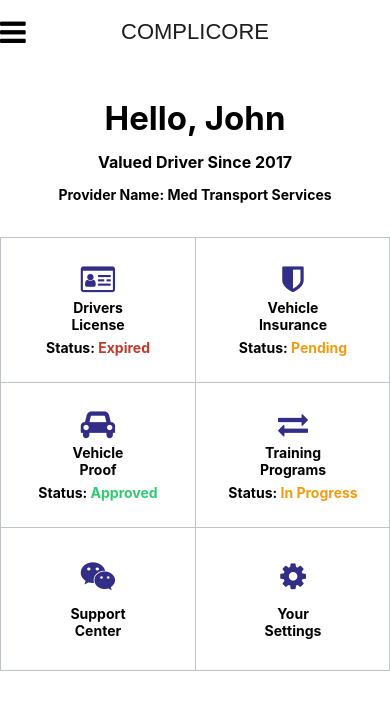
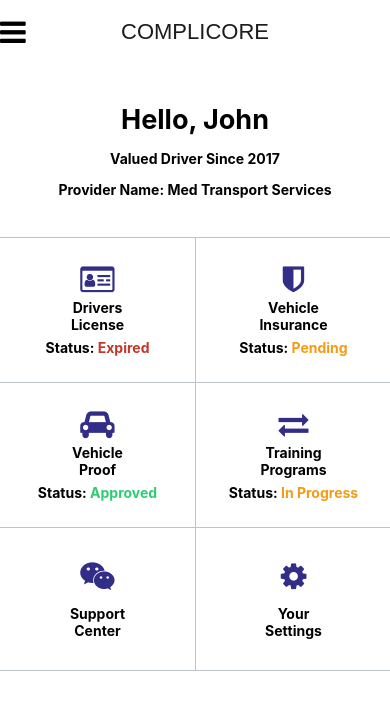
Before and after one commit to hyunjinnnnnp/complicore-proto, a React Native app: screen /Home in a window 390 px wide. Shown: the top 710 px of the page. Built offline with nearby package versions, Linux system fonts and the light colour scheme.

Commit message:
Refactoring

```diff
--- a/components/ScreenBtn.tsx
+++ b/components/ScreenBtn.tsx
@@ -1,10 +1,8 @@
 import React from "react";
-import { Text, Platform } from "react-native";
+import { Platform } from "react-native";
 import styled from "styled-components/native";
 import { FontAwesome } from "@expo/vector-icons";
-import Status from "./Status";
-import { colors } from "../globalStyles";
-import { pixelSizeVertical } from "../globalStyles";
+import { colors, fontPixel, pixelSizeVertical } from "../globalStyles";
 
 const Btn = styled.TouchableOpacity`
   align-items: center;
@@ -13,6 +11,37 @@ const Btn = styled.TouchableOpacity`
   background-color: white;
   margin-right: 1px;
   margin-bottom: 1px;
+`;
+
+const Title = styled.Text`
+  text-align: center;
+  font-weight: ${Platform.OS === "ios" ? "600" : "700"};
+  font-size: ${fontPixel(10)}px;
+`;
+
+const TextColumn = styled.Text`
+  font-weight: ${Platform.OS === "ios" ? "600" : "700"};
+  font-size: ${fontPixel(10)}px;
+`;
+
+const enum DriversStatus {
+  Expired = "Expired",
+  Pending = "Pending",
+  Approved = "Approved",
+  InProgress = "In Progress",
+}
+
+const Text = styled.Text<{ status: string }>`
+  color: ${(props) =>
+    props.status === DriversStatus.Expired
+      ? colors.red
+      : props.status === DriversStatus.Pending
+      ? colors.yellow
+      : props.status === DriversStatus.Approved
+      ? colors.green
+      : props.status === DriversStatus.InProgress
+      ? colors.yellow
+      : colors.black};
 `;
 
 interface IScreenBtnProps {
@@ -35,16 +64,12 @@ const ScreenBtn: React.FC<IScreenBtnProps> = ({
   return (
     <Btn style={{ width, height }} onPress={onPress}>
       <FontAwesome name={icon} size={30} color={colors.purple} />
-      <Text
-        style={{
-          textAlign: "center",
-          fontWeight: Platform.OS === "ios" ? "600" : "700",
-          fontSize: 14,
-        }}
-      >
-        {title.replace(" ", "\n")}
-      </Text>
-      {status ? <Status state={status} /> : null}
+      <Title>{title.replace(" ", "\n")}</Title>
+      {status ? (
+        <TextColumn>
+          Status: <Text status={status}>{status}</Text>
+        </TextColumn>
+      ) : null}
     </Btn>
   );
 };
--- a/components/Status.tsx
+++ /dev/null
@@ -1,45 +0,0 @@
-import React from "react";
-import { Platform } from "react-native";
-import styled from "styled-components/native";
-import { colors } from "../globalStyles";
-import { fontPixel } from "../globalStyles";
-
-const Column = styled.View``;
-const State = styled.Text`
-  font-weight: ${Platform.OS === "ios" ? "600" : "700"};
-  font-size: ${fontPixel(10)}px;
-`;
-
-const enum DriversStatus {
-  Expired = "Expired",
-  Pending = "Pending",
-  Approved = "Approved",
-  InProgress = "In Progress",
-}
-
-const Text = styled.Text<{ state: string }>`
-  color: ${(props) =>
-    props.state === DriversStatus.Expired
-      ? colors.red
-      : props.state === DriversStatus.Pending
-      ? colors.yellow
-      : props.state === DriversStatus.Approved
-      ? colors.green
-      : props.state === DriversStatus.InProgress
-      ? colors.yellow
-      : colors.black};
-`;
-
-interface IStatusProps {
-  state: string;
-}
-
-export const Status: React.FC<IStatusProps> = ({ state }) => (
-  <Column>
-    <State>
-      Status: <Text state={state}>{state}</Text>
-    </State>
-  </Column>
-);
-
-export default Status;
--- a/globalStyles.ts
+++ b/globalStyles.ts
@@ -5,6 +5,7 @@ export const colors = {
   yellow: "#f39c12",
   green: "#2ecc71",
   purple: "#322D86",
+  lightGray: "rgba(255, 255, 255, 0.8)",
   gray: "#bdc3c7",
   black: "#1e272e",
   white: "white",
--- a/screens/DriversLicense.tsx
+++ b/screens/DriversLicense.tsx
@@ -1,10 +1,9 @@
 import React, { useState } from "react";
-import { View } from "react-native";
 import styled from "styled-components/native";
 import { colors } from "../globalStyles";
 import DrivingLicenseItem from "../components/DrivingLicenseItem";
 
-const Container = styled.View`
+const Wrapper = styled.View`
   background-color: white;
   flex: 1;
 `;
@@ -17,15 +16,19 @@ const Image = styled.Image`
   width: 90%;
   height: 100%;
 `;
-const LicenseDetail = styled.View`
+const ItemsContainer = styled.View`
   flex: 1;
+  flex-direction: row;
+  flex-wrap: wrap;
+  border-bottom-color: ${colors.gray};
+  border-bottom-width: 0.5px;
 `;
-const ConfirmView = styled.View`
+const Confirm = styled.View`
   flex: 0.4;
   align-items: center;
   justify-content: center;
 `;
-const ConfirmBtn = styled.TouchableOpacity`
+const Btn = styled.TouchableOpacity`
   width: 80%;
   height: 50%;
   background-color: ${colors.purple};
@@ -57,11 +60,11 @@ const DriversLicense = () => {
   const [containerWidth, setContainerWidth] = useState(0);
   const [containerHeight, setContainerHeight] = useState(0);
   return (
-    <Container>
+    <Wrapper>
       <ImageContainer>
         <Image source={require("../license.png")} resizeMode="contain" />
       </ImageContainer>
-      <LicenseDetail
+      <ItemsContainer
         onLayout={(e) => {
           const {
             nativeEvent: {
@@ -70,15 +73,6 @@ const DriversLicense = () => {
           } = e;
           setContainerWidth(width);
           setContainerHeight(height);
-        }}
-      >
-        <View
-          style={{
-            flex: 1,
-            flexDirection: "row",
-            flexWrap: "wrap",
-            borderBottomColor: colors.gray,
-            borderBottomWidth: 0.5,
         }}
       >
         {Object.entries(DRIVERS_DATA).map((data, index) => {
@@ -94,14 +88,13 @@ const DriversLicense = () => {
             />
           );
         })}
-        </View>
-      </LicenseDetail>
-      <ConfirmView>
-        <ConfirmBtn>
+      </ItemsContainer>
+      <Confirm>
+        <Btn>
           <BtnText>CONFIRM</BtnText>
-        </ConfirmBtn>
-      </ConfirmView>
-    </Container>
+        </Btn>
+      </Confirm>
+    </Wrapper>
   );
 };
 
--- a/screens/Home.tsx
+++ b/screens/Home.tsx
@@ -1,5 +1,5 @@
 import React, { useState } from "react";
-import { Text, FlatList, Platform } from "react-native";
+import { FlatList, Platform } from "react-native";
 import { FontAwesome } from "@expo/vector-icons";
 import styled from "styled-components/native";
 import { colors } from "../globalStyles";
@@ -16,9 +16,24 @@ const Header = styled.View`
   justify-content: center;
   align-items: center;
 `;
-const ScreenBtnWrapper = styled.View`
+const Greeting = styled.Text`
+  font-size: ${fontPixel(20)}px;
+  font-weight: ${Platform.OS === "ios" ? "300" : "700"};
+`;
+const Validation = styled.Text`
+  font-size: ${fontPixel(10)}px;
+  font-weight: ${Platform.OS === "ios" ? "500" : "700"};
+  margin: ${pixelSizeVertical(10)}px 0;
+`;
+const Provider = styled.Text`
+  font-weight: ${Platform.OS === "ios" ? "500" : "700"};
+`;
+const ScreenWrapper = styled.View`
   flex: 2.5;
-  border: 1px solid ${colors.gray};
+  border-top-color: ${colors.gray};
+  border-top-width: 1px;
+  border-bottom-color: ${colors.gray};
+  border-bottom-width: 1px;
 `;
 const ScreenBg = styled.View`
   background-color: ${colors.gray};
@@ -71,29 +86,14 @@ const Home = ({ navigation: { navigate } }: HomeScreenProps) => {
   return (
     <Container>
       <Header>
-        <Text
-          style={{
-            fontSize: fontPixel(24),
-            fontWeight: Platform.OS === "ios" ? "300" : "700",
-          }}
-        >
-          Hello, John
-        </Text>
-        <Text
-          style={{
-            fontSize: fontPixel(12),
-            fontWeight: Platform.OS === "ios" ? "500" : "700",
-            marginVertical: pixelSizeVertical(10),
-          }}
-        >
-          Valued Driver Since 2017
-        </Text>
-        <Text style={{ fontWeight: Platform.OS === "ios" ? "500" : "700" }}>
-          Provider Name: Med Transport Services
-        </Text>
+        <Greeting>Hello, John</Greeting>
+        <Validation>Valued Driver Since 2017</Validation>
+        <Provider>Provider Name: Med Transport Services</Provider>
       </Header>
-      <ScreenBtnWrapper>
+      <ScreenWrapper>
         <FlatList
+          // style={{ backgroundColor: colors.gray }}
+          // RESPONSIVE WEB ???
           scrollEnabled={false}
           onLayout={(e) => {
             const {
@@ -124,7 +124,7 @@ const Home = ({ navigation: { navigate } }: HomeScreenProps) => {
           keyExtractor={(_, index) => index.toString()}
           numColumns={2}
         />
-      </ScreenBtnWrapper>
+      </ScreenWrapper>
       <EmptySpace />
     </Container>
   );
--- a/screens/TakePhoto.tsx
+++ b/screens/TakePhoto.tsx
@@ -39,7 +39,7 @@ const TakePhotoBtnContainer = styled.View`
 const Btn = styled.TouchableOpacity`
   width: 55px;
   height: 55px;
-  background-color: rgba(255, 255, 255, 0.8);
+  background-color: ${colors.lightGray};
   border: 1px solid ${colors.purple};
   border-radius: 50px;
   align-items: center;
@@ -58,7 +58,7 @@ const Box = styled.View`
   height: 80px;
 `;
 
-export default function TakePhoto() {
+const TakePhoto = () => {
   const navigation = useNavigation();
   const camera = useRef<Camera | null>(null);
   const [cameraReady, setCameraReady] = useState(false);
@@ -149,4 +149,6 @@ export default function TakePhoto() {
       </TakePhotoBtnContainer>
     </Container>
   );
-}
+};
+
+export default TakePhoto;
```
Also changed, not shown: tsconfig.json (+8 -14 lines). Lines whose indentation alone changed are shown as unchanged.
